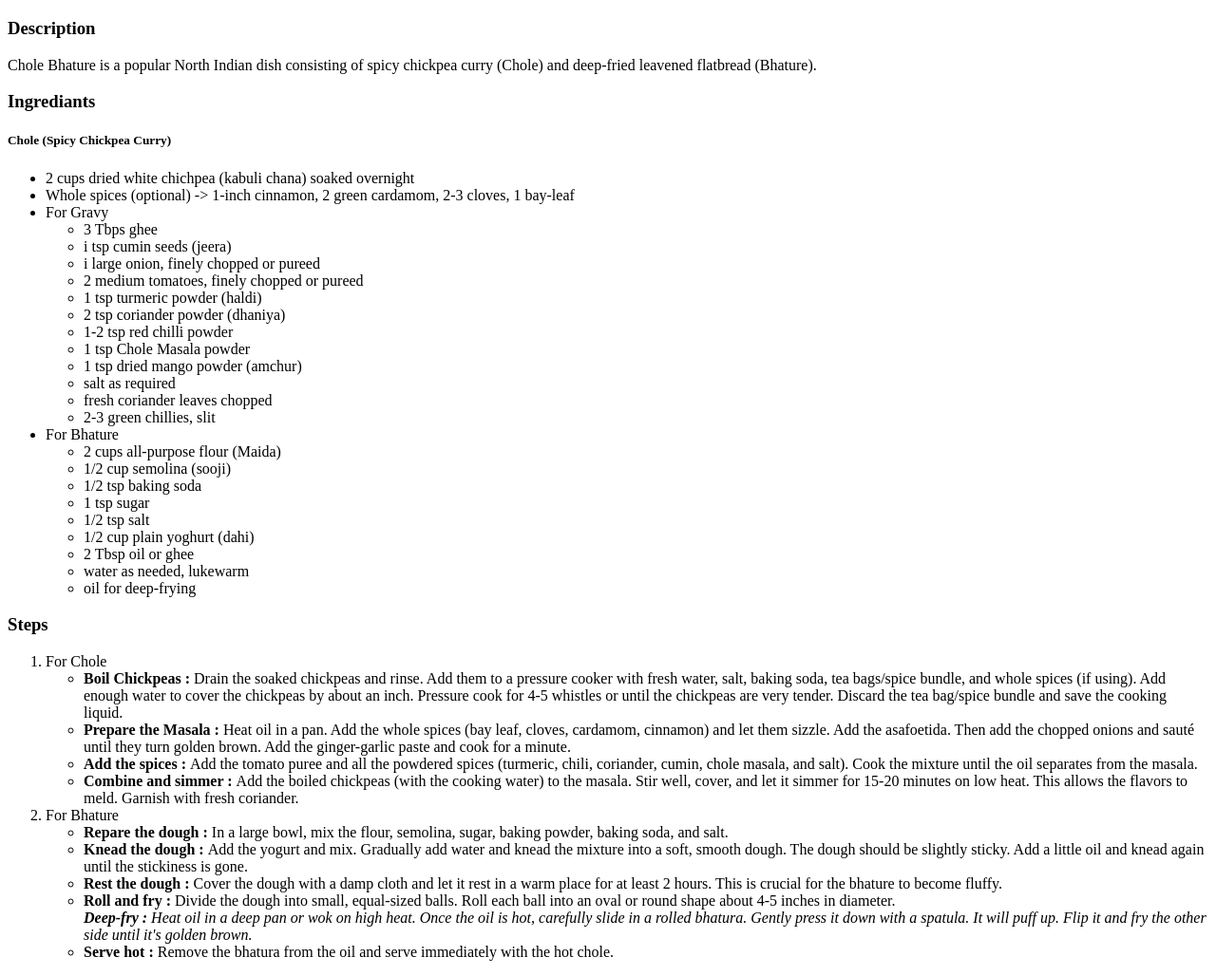
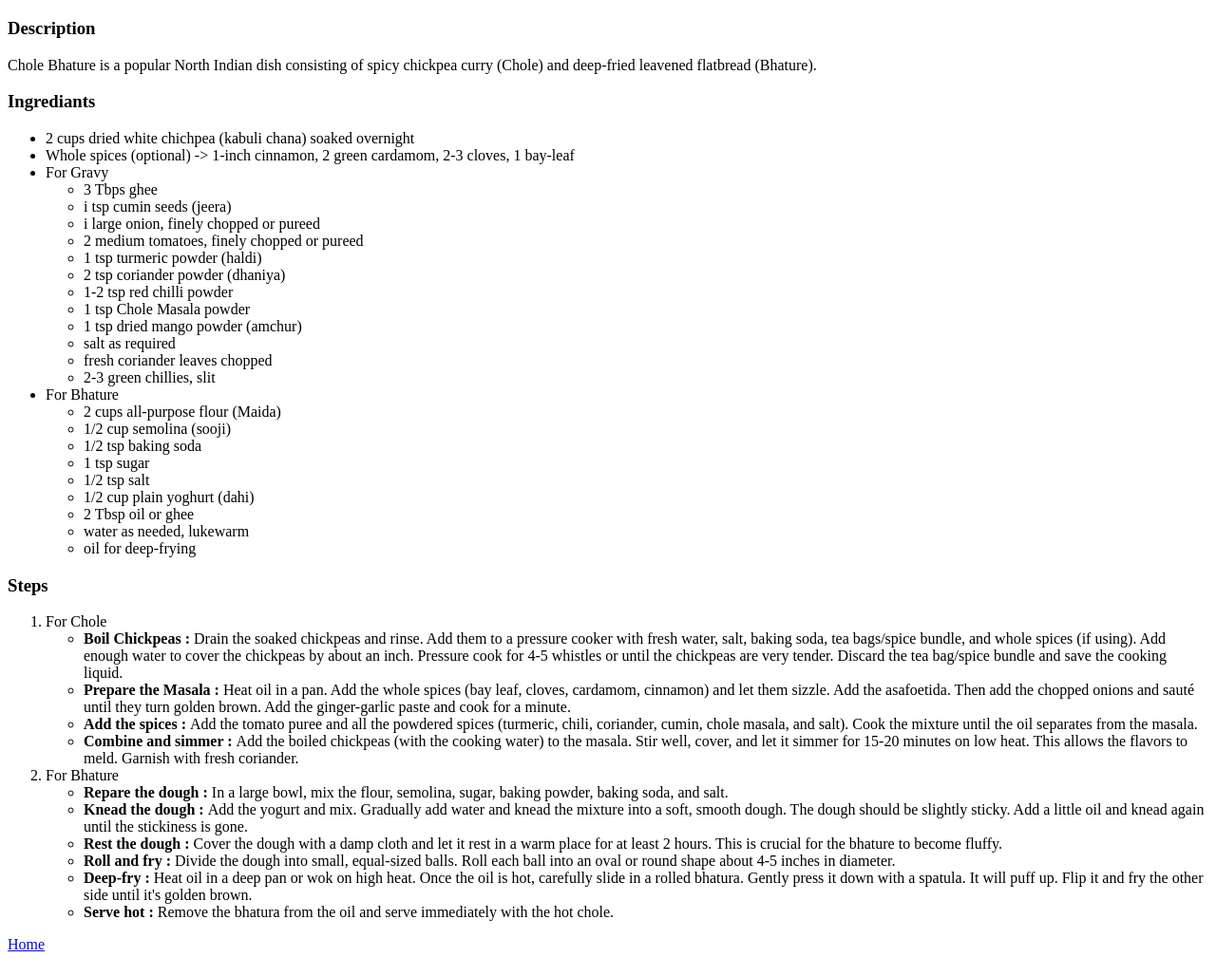
Before and after one commit to Biplob-Gautam/Recipe, a plain HTML site: page Recipes/Chole_bhature.html in a window 1280 px wide. Shown: the part 61-1089 px from the top of the page at 95% size. Drawn offline with Linux system fonts and the light colour scheme.

Commit message:
Removed unnecessary info like - unused texts

```diff
--- a/Recipes/Chole_bhature.html
+++ b/Recipes/Chole_bhature.html
@@ -11,7 +11,6 @@
     <h3>Description</h3>
     <p>Chole Bhature is a popular North Indian dish consisting of spicy chickpea curry (Chole) and deep-fried leavened flatbread (Bhature).</p>
     <h3>Ingrediants</h3>
-    <h5>Chole (Spicy Chickpea Curry)</h5>
     <ul>
         <li>2 cups dried white chichpea (kabuli chana) soaked overnight</li>
         <li>Whole spices (optional) -> 1-inch cinnamon, 2 green cardamom, 2-3 cloves, 1 bay-leaf</li>
@@ -66,11 +65,12 @@
                 <li><b>Knead the dough : </b>Add the yogurt and mix. Gradually add water and knead the mixture into a soft, smooth dough. The dough should be slightly sticky. Add a little oil and knead again until the stickiness is gone.</li>
                 <li><b>Rest the dough : </b>Cover the dough with a damp cloth and let it rest in a warm place for at least 2 hours. This is crucial for the bhature to become fluffy.</li>
                 <li><b>Roll and fry : </b>Divide the dough into small, equal-sized balls. Roll each ball into an oval or round shape about 4-5 inches in diameter.</li>
-                <i><b>Deep-fry : </b>Heat oil in a deep pan or wok on high heat. Once the oil is hot, carefully slide in a rolled bhatura. Gently press it down with a spatula. It will puff up. Flip it and fry the other side until it's golden brown.</i>
+                <li><b>Deep-fry : </b>Heat oil in a deep pan or wok on high heat. Once the oil is hot, carefully slide in a rolled bhatura. Gently press it down with a spatula. It will puff up. Flip it and fry the other side until it's golden brown.</li>
                 <li><b>Serve hot : </b>Remove the bhatura from the oil and serve immediately with the hot chole.</li>
             </ul>
         </li>
     </ol>
+<a href="../index.html">Home</a>
 
 </body>
 </html>
```
Also changed, not shown: Recipes/Biriyani.html (+2 -2 lines), Recipes/dosa.html (+2 -1 lines).
